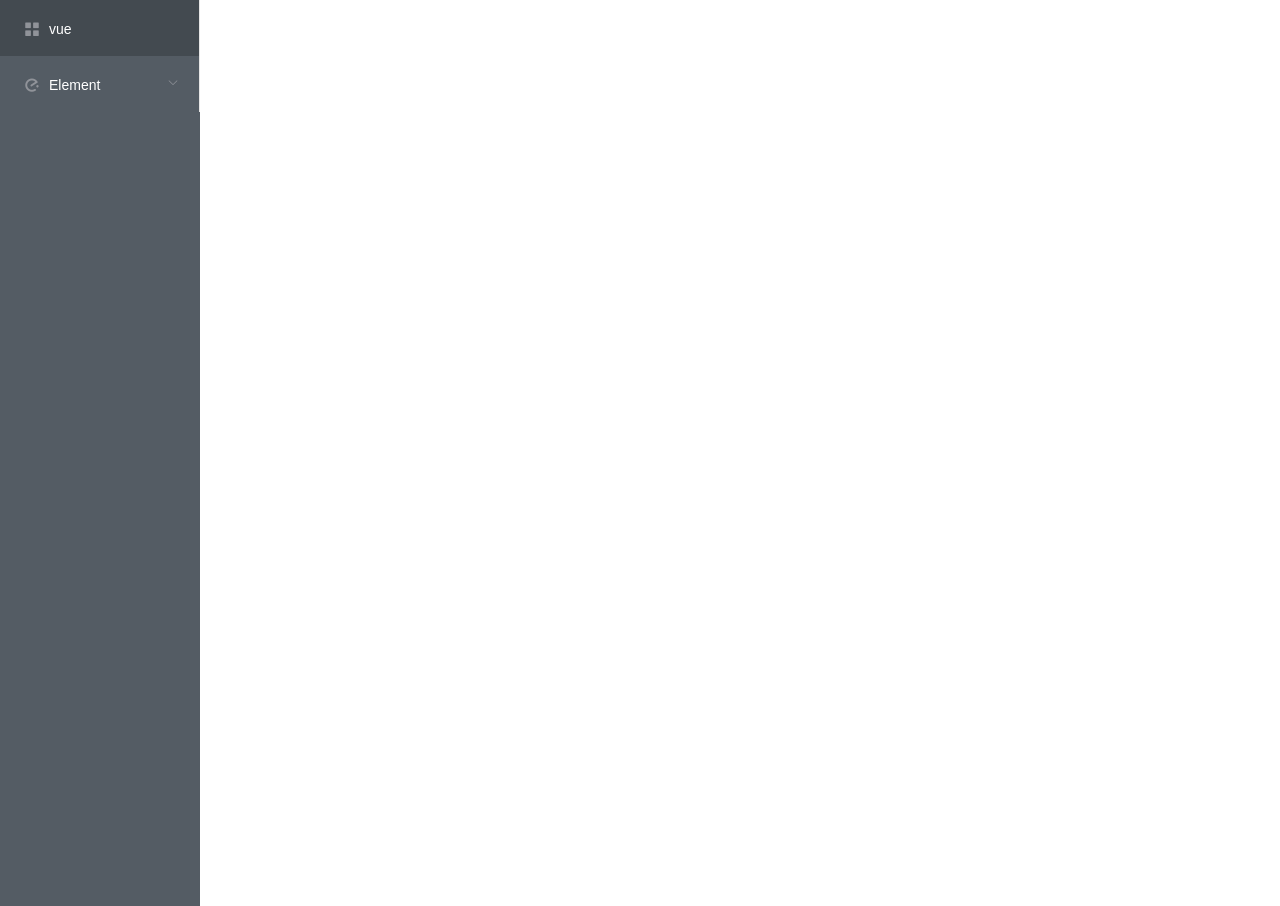
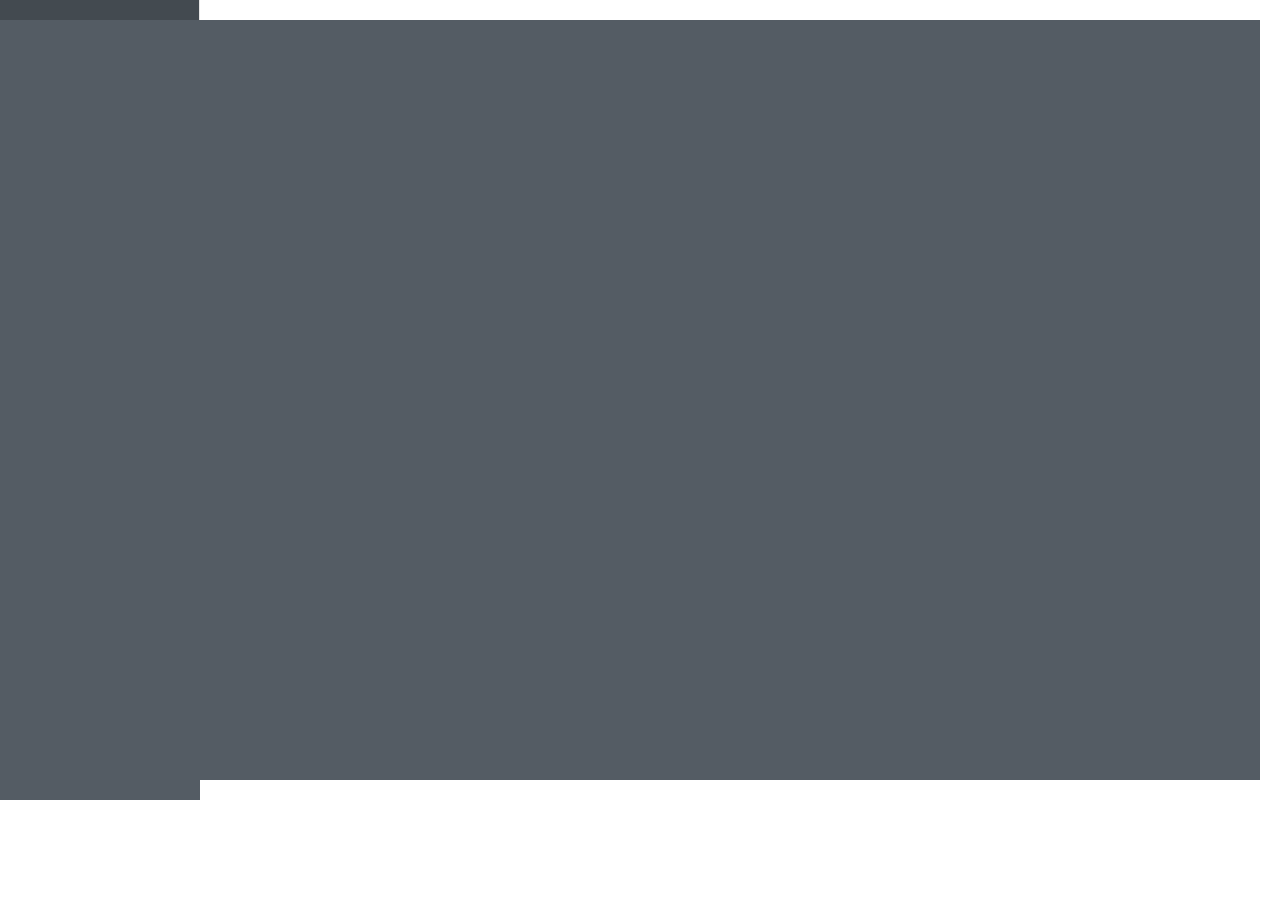
Before and after one commit to ck-chenkang/webResource, a Vue app in the folder web-vue2/: page /#/index in a window 1280 px wide. After the commit the page ends 800 px from the top, so only its background shows below. Built offline with nearby package versions, Linux system fonts and the light colour scheme.

Commit message:
modify style

```diff
--- a/web-vue2/src/components/Layout/Home.vue
+++ b/web-vue2/src/components/Layout/Home.vue
@@ -1,11 +1,11 @@
 <template>
   <div class="home">
     <el-container>
-      <el-aside class="home-menu" width="200px" >
+      <el-aside class="home-menu" width="200px">
         <left-menu></left-menu>
       </el-aside>
       <el-container>
-        <el-main>
+        <el-main class="main">
           <router-view></router-view>
         </el-main>
       </el-container>
@@ -21,8 +21,22 @@ export default {
 </script>
 
 <style lang="less" scoped>
-.home-menu{
-  height: 906px;
+.home-menu {
   background-color: #545c64;
+
+  // top、left、bottom结合 position: absolute定位，刚好完成盒子的定位
+  position: absolute;
+  top: 0;
+  left: 0;
+  bottom: 0;
+}
+
+.main {
+  background-color:#545c64;
+  width: 1670px;
+  position: absolute;
+  right: 20px;
+  top: 20px;
+  bottom: 20px;
 }
 </style>
```
